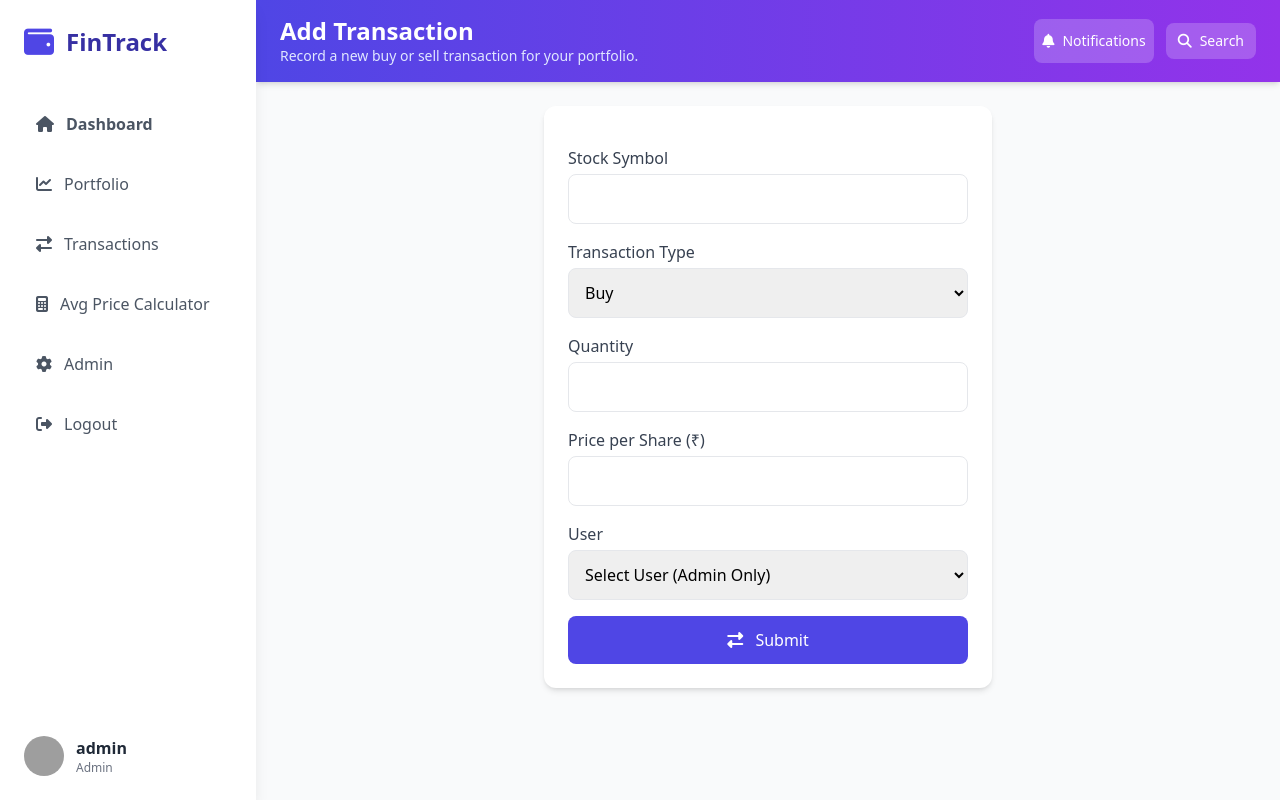
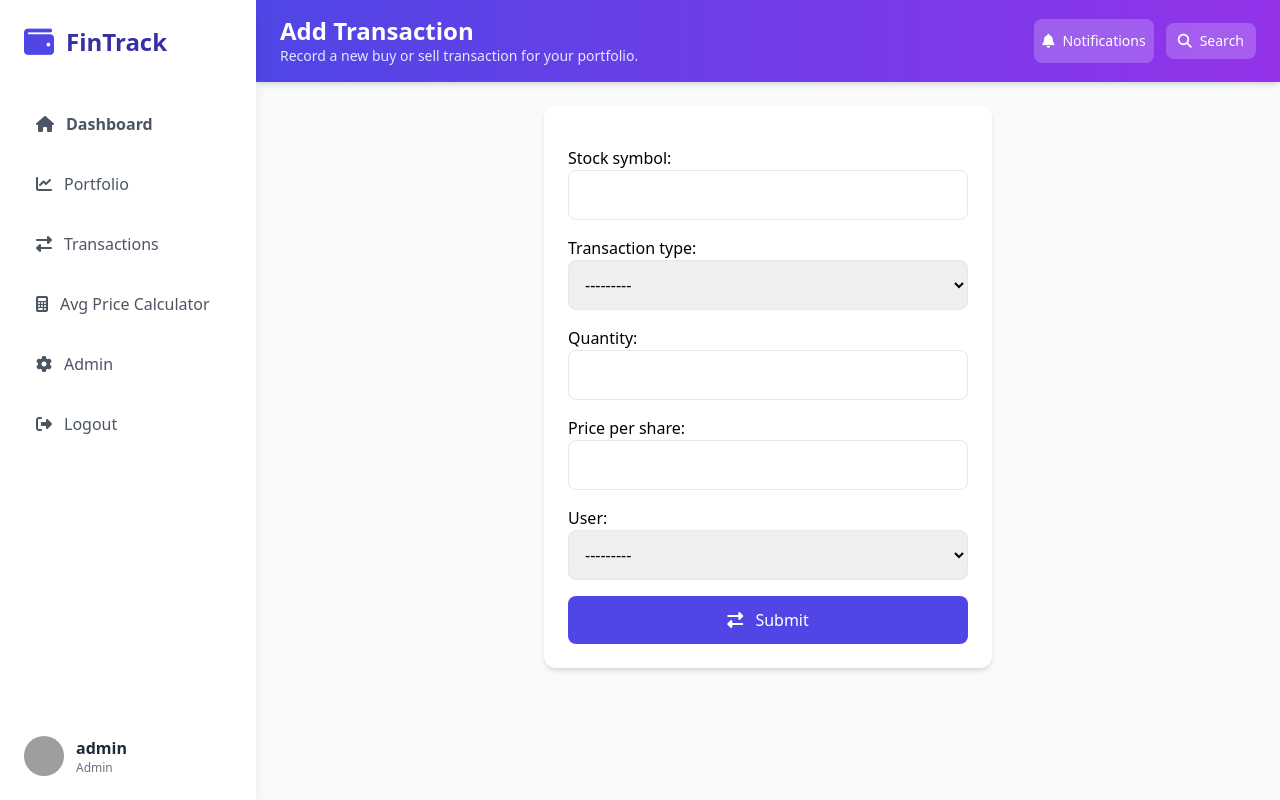
Before and after one commit to ashishkekan/FinTrack, a Django app: page /transaction/add/ in a window 1280 px wide. Run offline with Django 4.2, Linux system fonts and the light colour scheme; a user stored in the database is signed in; data comes from the database, SQL or seed files in the repository; both versions use the stored data as it was after the commit; some libraries are stand-ins or nearby versions; grey boxes are pictures that could not be loaded.

Commit message:
Add stock create form

```diff
--- a/stocks/forms.py
+++ b/stocks/forms.py
@@ -1,5 +1,7 @@
 from django import forms
 from django.contrib.auth.models import User
+
+from stocks.models import StockTransaction
 
 
 class LoginForm(forms.Form):
@@ -63,3 +65,45 @@ class SignUpForm(forms.ModelForm):
             raise forms.ValidationError("Passwords do not match.")
 
         return self.cleaned_data
+
+
+class StockTransactionForm(forms.ModelForm):
+    class Meta:
+        model = StockTransaction
+        fields = ["stock_symbol", "transaction_type", "quantity", "price_per_share"]
+        widgets = {
+            "stock_symbol": forms.TextInput(
+                attrs={
+                    "class": "w-full p-3 border rounded-lg focus:border-indigo-600 focus:outline-none"
+                }
+            ),
+            "transaction_type": forms.Select(
+                attrs={
+                    "class": "w-full p-3 border rounded-lg focus:border-indigo-600 focus:outline-none"
+                }
+            ),
+            "quantity": forms.NumberInput(
+                attrs={
+                    "class": "w-full p-3 border rounded-lg focus:border-indigo-600 focus:outline-none"
+                }
+            ),
+            "price_per_share": forms.NumberInput(
+                attrs={
+                    "step": "0.01",
+                    "class": "w-full p-3 border rounded-lg focus:border-indigo-600 focus:outline-none",
+                }
+            ),
+        }
+
+
+class AdminStockTransactionForm(StockTransactionForm):
+    user_id = forms.ModelChoiceField(
+        queryset=User.objects.all(),
+        required=False,
+        label="User",
+        widget=forms.Select(
+            attrs={
+                "class": "w-full p-3 border rounded-lg focus:border-indigo-600 focus:outline-none"
+            }
+        ),
+    )
--- a/stocks/templates/transaction_form.html
+++ b/stocks/templates/transaction_form.html
@@ -8,36 +8,14 @@
 <div class="max-w-md mx-auto bg-white rounded-xl shadow-md card-hover transition-all duration-300 p-6">
     <form method="post" class="space-y-4">
         {% csrf_token %}
-        <div>
-            <label class="block text-gray-700 font-medium mb-1">Stock Symbol</label>
-            <input type="text" name="stock_symbol" class="w-full p-3 border rounded-lg focus:border-indigo-600 focus:outline-none" required>
-        </div>
-        <div>
-            <label class="block text-gray-700 font-medium mb-1">Transaction Type</label>
-            <select name="transaction_type" class="w-full p-3 border rounded-lg focus:border-indigo-600 focus:outline-none" required>
-                <option value="BUY">Buy</option>
-                <option value="SELL">Sell</option>
-            </select>
-        </div>
-        <div>
-            <label class="block text-gray-700 font-medium mb-1">Quantity</label>
-            <input type="number" name="quantity" class="w-full p-3 border rounded-lg focus:border-indigo-600 focus:outline-none" required>
-        </div>
-        <div>
-            <label class="block text-gray-700 font-medium mb-1">Price per Share (₹)</label>
-            <input type="number" step="0.01" name="price_per_share" class="w-full p-3 border rounded-lg focus:border-indigo-600 focus:outline-none" required>
-        </div>
-        {% if user.is_staff %}
-        <div>
-            <label class="block text-gray-700 font-medium mb-1">User</label>
-            <select name="user_id" class="w-full p-3 border rounded-lg focus:border-indigo-600 focus:outline-none">
-                <option value="">Select User (Admin Only)</option>
-                {% for u in users %}
-                    <option value="{{ u.id }}">{{ u.username }}</option>
-                {% endfor %}
-            </select>
-        </div>
+        {{ form.as_p }}
+
+        {% if messages %}
+            {% for message in messages %}
+                <p class="text-red-600 text-sm">{{ message }}</p>
+            {% endfor %}
         {% endif %}
+
         <button type="submit" class="w-full bg-indigo-600 text-white px-4 py-3 rounded-lg hover:bg-indigo-700 transition-colors">
             <i class="fas fa-exchange-alt mr-2"></i> Submit
         </button>
--- a/stocks/views.py
+++ b/stocks/views.py
@@ -9,7 +9,12 @@ from django.core.paginator import Paginator
 from django.db.models import F
 from django.shortcuts import redirect, render
 
-from stocks.forms import LoginForm, SignUpForm
+from stocks.forms import (
+    AdminStockTransactionForm,
+    LoginForm,
+    SignUpForm,
+    StockTransactionForm,
+)
 from stocks.models import StockTransaction
 
 
@@ -164,46 +169,37 @@ def portfolio(request):
 
 @login_required
 def add_transaction(request):
+    form_class = (
+        AdminStockTransactionForm if request.user.is_staff else StockTransactionForm
+    )
+    form = form_class(request.POST or None)
+
     if request.method == "POST":
-        stock_symbol = request.POST.get("stock_symbol").upper()
-        transaction_type = request.POST.get("transaction_type")
-        try:
-            quantity = int(request.POST.get("quantity"))
-            price_per_share = Decimal(request.POST.get("price_per_share"))
-        except (ValueError, TypeError):
-            messages.error(request, "Please enter valid quantity and price.")
-            return redirect("add_transaction")
+        if form.is_valid():
+            transaction = form.save(commit=False)
+            if (
+                request.user.is_staff
+                and hasattr(form, "cleaned_data")
+                and form.cleaned_data.get("user_id")
+            ):
+                transaction.user = form.cleaned_data["user_id"]
+            else:
+                transaction.user = request.user
 
-        if quantity <= 0 or price_per_share <= 0:
-            messages.error(request, "Quantity and price must be positive.")
-            return redirect("add_transaction")
+            if transaction.quantity <= 0 or transaction.price_per_share <= Decimal(
+                "0.00"
+            ):
+                messages.error(request, "Quantity and price must be positive.")
+                return redirect("add_transaction")
 
-        if not request.user.is_staff:
-            StockTransaction.objects.create(
-                user=request.user,
-                stock_symbol=stock_symbol,
-                transaction_type=transaction_type,
-                quantity=quantity,
-                price_per_share=price_per_share,
-            )
+            transaction.stock_symbol = transaction.stock_symbol.upper()
+            transaction.save()
+            messages.success(request, "Transaction added successfully.")
+            return redirect("portfolio")
         else:
-            user_id = request.POST.get("user_id")
-            if user_id:
-                user = User.objects.get(id=user_id)
-            else:
-                user = request.user
-            StockTransaction.objects.create(
-                user=user,
-                stock_symbol=stock_symbol,
-                transaction_type=transaction_type,
-                quantity=quantity,
-                price_per_share=price_per_share,
-            )
-        messages.success(request, "Transaction added successfully.")
-        return redirect("portfolio")
+            messages.error(request, "Please correct the errors below.")
 
-    users = User.objects.all() if request.user.is_staff else None
-    return render(request, "transaction_form.html", {"users": users})
+    return render(request, "transaction_form.html", {"form": form})
 
 
 def user_login(request):
```
Also changed, not shown: db.sqlite3.
